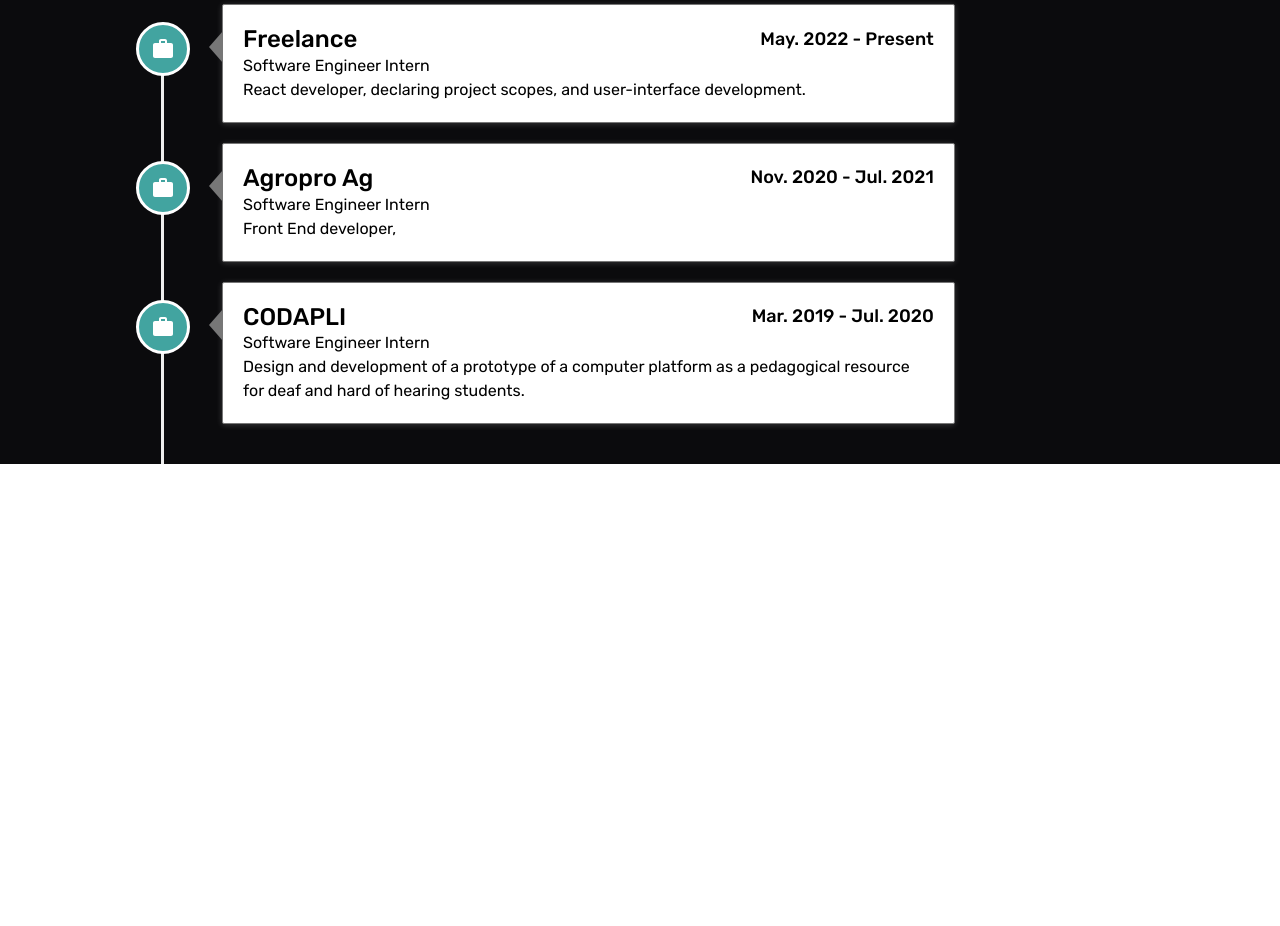
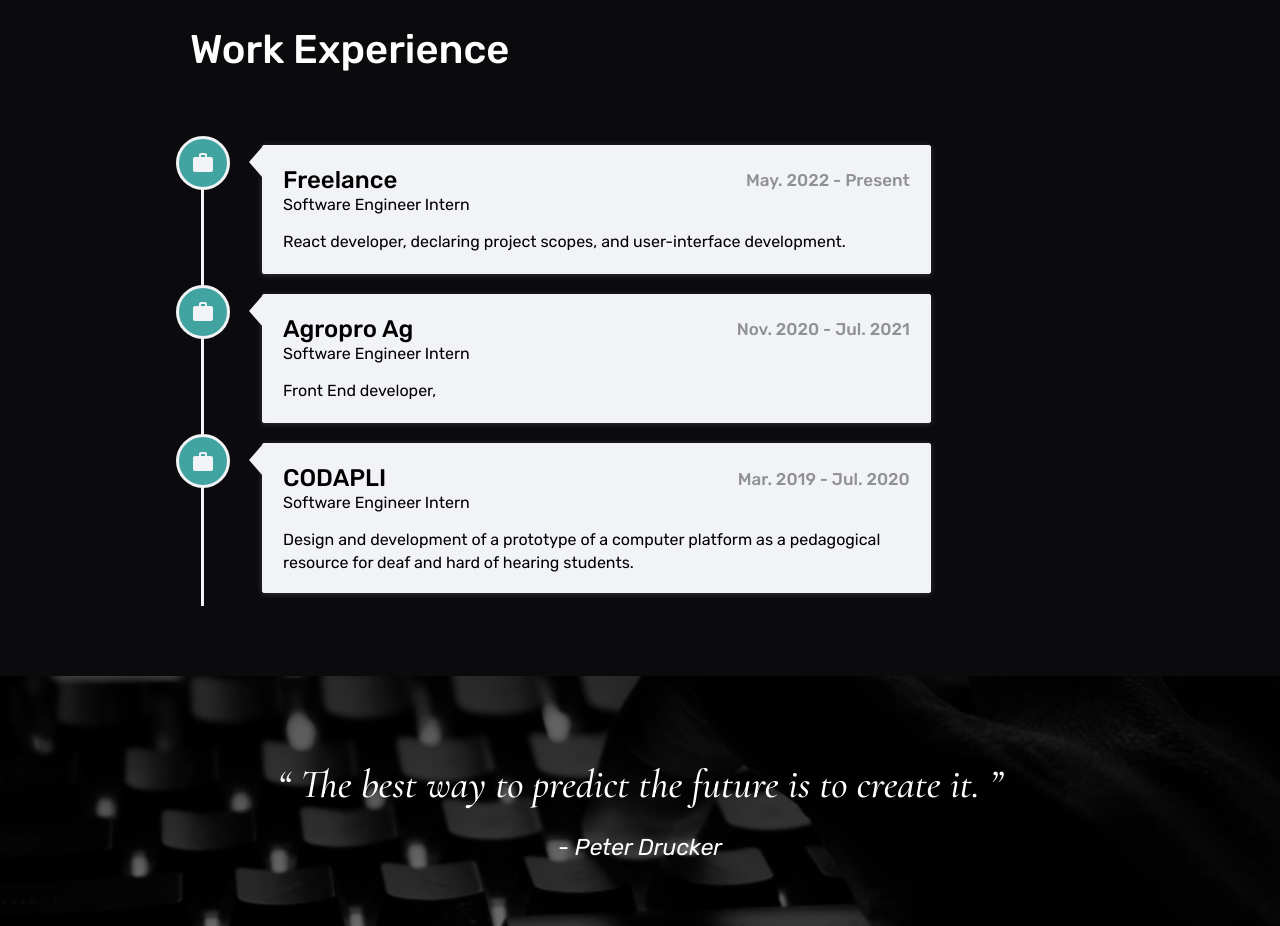
Before and after one commit to paturlannefm/paturlannefm-portfolio, a Next.js app: page / in a window 1280 px wide. Shown: the part 1280-2206 px from the top of the page. Before the commit the page ends 1744 px from the top, so only its background shows below. Built offline with nearby package versions, Linux system fonts and the light colour scheme.

Commit message:
Implemented quote section

```diff
--- a/src/app/(home)/page.tsx
+++ b/src/app/(home)/page.tsx
@@ -4,6 +4,7 @@ import Cover from "../components/Cover";
 import NavbarComponent from "../components/Navbar";
 import About from "../components/About";
 import WorkExperience from "../components/WorkExperience";
+import Quote from "../components/Quote";
 
 export default function Home() {
   return (
@@ -13,6 +14,7 @@ export default function Home() {
         <Cover />
         <About />
         <WorkExperience />
+        <Quote />
 
         {/*
       <Navbar/>
--- a/src/app/components/About.tsx
+++ b/src/app/components/About.tsx
@@ -2,10 +2,7 @@ import React from "react";
 
 const About = () => {
   return (
-    <div
-      style={{ background: "#0b0b0d", color: "white" }}
-      className="py-5 main-div"
-    >
+    <div style={{ background: "#0b0b0d", color: "white" }} className="main-div">
       <section className="div-1 about">
         <h1 className="heading">About Me</h1>
         <div>
--- /dev/null
+++ b/src/app/components/Quote.tsx
@@ -0,0 +1,24 @@
+"use client";
+
+import React from "react";
+
+const Quote = () => {
+  return (
+    <div className="quote-div">
+      <div className="head mx-5">
+        <div className="main-div">
+          <section className="div-1 quote">
+            <p className="my-3">
+              “ The best way to predict the future is to create it. ”
+            </p>
+            <span>
+              - <em>Peter Drucker</em>
+            </span>
+          </section>
+        </div>
+      </div>
+    </div>
+  );
+};
+
+export default Quote;
--- a/src/app/components/Timeline.tsx
+++ b/src/app/components/Timeline.tsx
@@ -19,9 +19,11 @@ const Timeline = () => {
                     <div className="timeline-heading">
                       <div className="timeline-heading-div">
                         <h4 className="timeline-title">{item.company}</h4>
-                        <h4 style={{ fontSize: "18px" }}>{item.date}</h4>
+                        <h4 style={{ fontSize: "17px", opacity: "0.4" }}>
+                          {item.date}
+                        </h4>
                       </div>
-                      <p>Software Engineer Intern</p>
+                      <p className="text">Software Engineer Intern</p>
                     </div>
                     <div className="timeline-body">
                       <p>{item.text}</p>
--- a/src/app/components/WorkExperience.tsx
+++ b/src/app/components/WorkExperience.tsx
@@ -4,7 +4,7 @@ import Timeline from "./Timeline";
 const WorkExperience = () => {
   return (
     <div style={{ background: "#0b0b0d", color: "white" }} className="main-div">
-      <section className="div-1 work">
+      <section className="div-2 work">
         <h1 className="mb-4">Work Experience</h1>
         <Timeline />
       </section>
--- /dev/null
+++ b/src/app/styles/_quote.scss
@@ -0,0 +1,31 @@
+.quote-div {
+  background: linear-gradient(0deg, rgba(0, 0, 0, 0.5), rgba(0, 0, 0, 0.6)),
+    url("../../../public/img/bg-2.jpg");
+  background-attachment: fixed;
+  background-position: center;
+  background-repeat: no-repeat;
+  background-size: cover;
+  width: 100%;
+  height: 250px;
+  display: flex;
+  justify-content: center;
+  .head {
+    height: 100%;
+    display: flex;
+    .quote {
+      display: flex;
+      flex-direction: column;
+      align-items: center;
+      color: white;
+      p {
+        text-align: center;
+        font-size: 40px;
+        font-family: "Cormorant Garamond", serif;
+      }
+      span {
+        font-family: "Rubik", sans-serif;
+        font-size: 23px;
+      }
+    }
+  }
+}
--- a/src/app/styles/_timeline.scss
+++ b/src/app/styles/_timeline.scss
@@ -9,9 +9,17 @@
     position: absolute;
     content: " ";
     width: 3px;
-    background-color: #eeeeee;
+    background-color: #f2f3f7;
     left: 0;
     margin-left: -1.5px;
+  }
+  &-body {
+    p {
+      line-height: 1.4;
+    }
+  }
+  .text {
+    margin: -2px 0 14px 0;
   }
   &-heading-div {
     display: flex;
@@ -30,7 +38,7 @@
       clear: both;
     }
     .timeline-badge {
-      color: #fff;
+      color: #f2f3f7;
       width: 54px;
       height: 54px;
       line-height: 45px;
@@ -41,12 +49,16 @@
       left: -21px;
       margin-left: -25px;
       background-color: rgb(66, 164, 160);
-      border: 3px solid #fff;
+      border: 3px solid #f2f3f7;
       z-index: 100;
       border-top-right-radius: 50%;
       border-top-left-radius: 50%;
       border-bottom-right-radius: 50%;
       border-bottom-left-radius: 50%;
+      &:hover {
+        background-color: #63c9c6;
+        transition: all 0.3 ease-in-out;
+      }
       .glyphicon {
         top: 2px;
         left: 0px;
@@ -59,20 +71,20 @@
       max-height: 150px;
       float: left;
       right: 16px;
-      border: 1px solid #777777;
-      background: #fff;
+      border: 1px solid #f2f3f7;
+      background: #f2f3f7;
       border-radius: 2px;
       padding: 20px;
       -webkit-box-shadow: 0 1px 6px rgba(255, 255, 255, 0.175);
       box-shadow: 0 1px 6px rgba(255, 255, 255, 0.175);
       &:before {
         position: absolute;
-        top: 26px;
+        top: 0;
         right: -16px;
         display: inline-block;
         border-top: 16px solid transparent;
-        border-left: 16px solid #777777;
-        border-right: 0 solid #777777;
+        border-left: 16px solid #f2f3f7;
+        border-right: 0 solid #f2f3f7;
         border-bottom: 16px solid transparent;
         content: " ";
       }
@@ -91,6 +103,8 @@
   }
   .timeline-item {
     .timeline-panel {
+      background-color: #f2f3f7;
+      top: 27px;
       left: 40px;
       &:before {
         border-left-width: 0;
--- a/src/app/styles/styles.scss
+++ b/src/app/styles/styles.scss
@@ -1,6 +1,7 @@
 @import url("https://fonts.googleapis.com/css2?family=Rubik:ital,wght@0,300;0,400;0,500;0,700;1,300;1,400;1,500;1,700&display=swap");
 @import url("https://fonts.googleapis.com/css2?family=Pacifico&display=swap");
 @import url("https://fonts.googleapis.com/css2?family=Courier+Prime&display=swap");
+@import url("https://fonts.googleapis.com/css2?family=Cormorant+Garamond:ital,wght@1,500&display=swap");
 @import "~bootstrap/scss/bootstrap";
 
 //font-family: 'Pacifico', cursive;
@@ -56,7 +57,7 @@ body {
   width: 100%;
   max-width: 100vw;
   max-height: 100vh;
-  padding: 0 150px;
+  padding: 70px 150px;
 }
 
 .div-1 {
@@ -91,3 +92,4 @@ li {
 @import "./about";
 @import "./timeline";
 @import "./work-experience";
+@import "./quote";
```
Also changed, not shown: public/img/bg-2.jpg (added).
